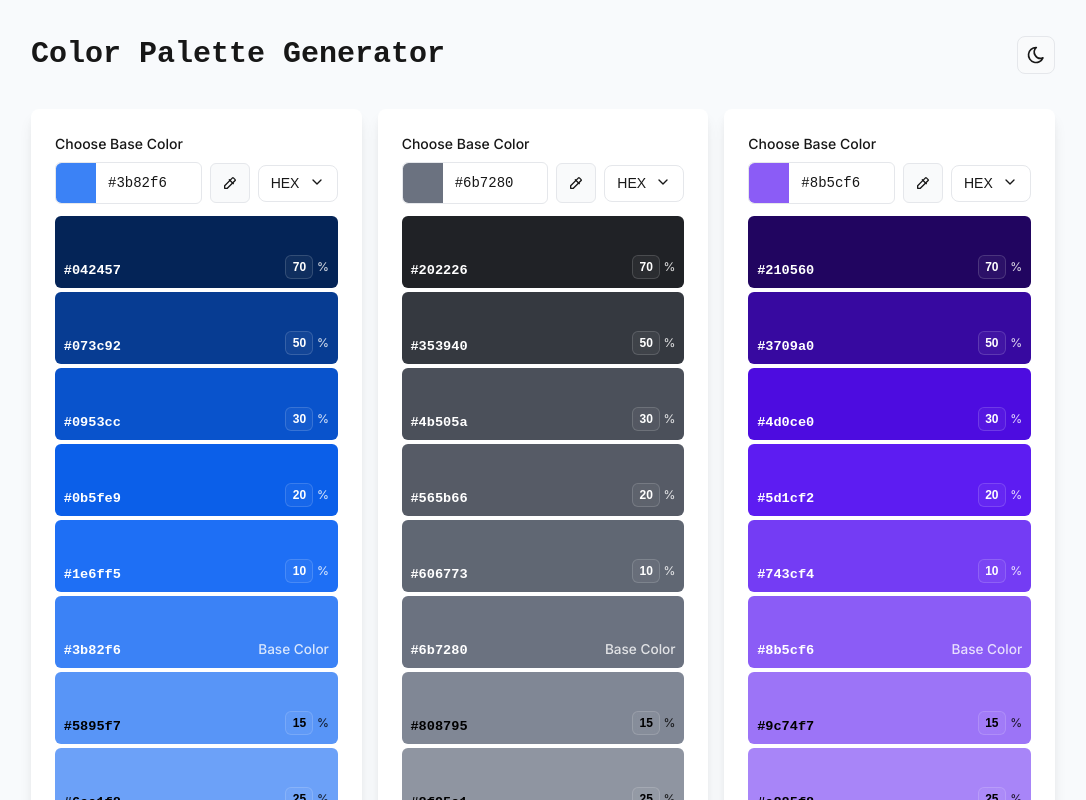
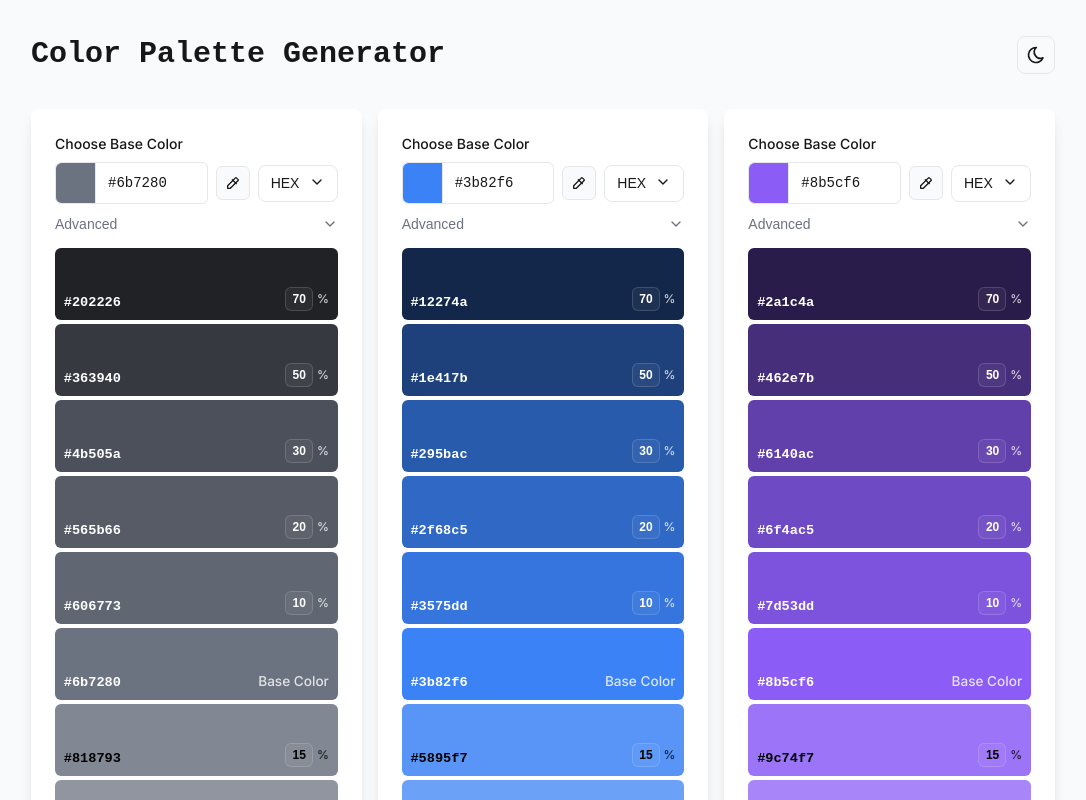
Before and after one commit to angiehemans/color-palette-generator, a Next.js app: page / in a window 1280 px wide. Shown: the top 800 px of the page, without its empty margins (97-1183 px from the left). Built offline with nearby package versions, Linux system fonts and the light colour scheme.

Commit message:
added in advanced controls for yellow-orange colors

```diff
--- a/package.json
+++ b/package.json
@@ -9,6 +9,7 @@
     "lint": "eslint"
   },
   "dependencies": {
+    "@radix-ui/react-collapsible": "^1.1.12",
     "@radix-ui/react-select": "^2.2.6",
     "@tabler/icons-react": "^3.34.1",
     "next": "15.5.2",
--- a/src/app/components/ColorPaletteGenerator.tsx
+++ b/src/app/components/ColorPaletteGenerator.tsx
@@ -1,12 +1,15 @@
 'use client';
 
 import { useState, useEffect } from 'react';
-import { HexColorPicker } from 'react-colorful';
 import { IconColorPicker, IconCopy, IconChevronDown } from '@tabler/icons-react';
 import * as Select from '@radix-ui/react-select';
+import * as Collapsible from '@radix-ui/react-collapsible';
+import ColorPickerInput from './ColorPickerInput';
 
 interface ColorPaletteGeneratorProps {
   defaultColor: string;
+  lightColor?: string;
+  darkColor?: string;
 }
 
 function hexToHsl(hex: string): [number, number, number] {
@@ -137,17 +140,43 @@ function parseColorInput(input: string): string {
   return input;
 }
 
-function generatePalette(baseColor: string, shadePercentages: number[], tintPercentages: number[]) {
-  const [h, s, l] = hexToHsl(baseColor);
+function hexToRgbValues(hex: string): [number, number, number] {
+  const r = parseInt(hex.substr(1, 2), 16);
+  const g = parseInt(hex.substr(3, 2), 16);
+  const b = parseInt(hex.substr(5, 2), 16);
+  return [r, g, b];
+}
 
+function rgbValuesToHex(r: number, g: number, b: number): string {
+  const toHex = (c: number) => {
+    const hex = Math.round(Math.max(0, Math.min(255, c))).toString(16);
+    return hex.length === 1 ? '0' + hex : hex;
+  };
+  return `#${toHex(r)}${toHex(g)}${toHex(b)}`;
+}
+
+function mixColors(color1: string, color2: string, ratio: number): string {
+  const [r1, g1, b1] = hexToRgbValues(color1);
+  const [r2, g2, b2] = hexToRgbValues(color2);
+
+  const r = r1 + (r2 - r1) * ratio;
+  const g = g1 + (g2 - g1) * ratio;
+  const b = b1 + (b2 - b1) * ratio;
+
+  return rgbValuesToHex(r, g, b);
+}
+
+function generatePalette(baseColor: string, shadePercentages: number[], tintPercentages: number[], lightColor: string = '#ffffff', darkColor: string = '#000000') {
   const shades = shadePercentages.map(percent => {
-    const newL = Math.max(0, l - (l * percent / 100));
-    return { percent, hex: hslToHex(h, s, newL), type: 'shade' };
+    const ratio = percent / 100;
+    const hex = mixColors(baseColor, darkColor, ratio);
+    return { percent, hex, type: 'shade' };
   });
 
   const tints = tintPercentages.map(percent => {
-    const newL = Math.min(100, l + ((100 - l) * percent / 100));
-    return { percent, hex: hslToHex(h, s, newL), type: 'tint' };
+    const ratio = percent / 100;
+    const hex = mixColors(baseColor, lightColor, ratio);
+    return { percent, hex, type: 'tint' };
   });
 
   return { base: baseColor, shades, tints };
@@ -166,15 +195,17 @@ function getTextColor(hexColor: string): string {
   return luminance > 0.5 ? '#000000' : '#ffffff';
 }
 
-export default function ColorPaletteGenerator({ defaultColor }: ColorPaletteGeneratorProps) {
+export default function ColorPaletteGenerator({ defaultColor, lightColor: initialLightColor, darkColor: initialDarkColor }: ColorPaletteGeneratorProps) {
   const [baseColor, setBaseColor] = useState(defaultColor);
   const [colorFormat, setColorFormat] = useState<'hex' | 'rgb' | 'hsl'>('hex');
   const [showToast, setShowToast] = useState(false);
-  const [showColorPicker, setShowColorPicker] = useState(false);
   const [shadePercentages, setShadePercentages] = useState([10, 20, 30, 50, 70]);
   const [tintPercentages, setTintPercentages] = useState([15, 25, 35, 50, 65, 75, 85, 92, 96, 98]);
   const [isMobile, setIsMobile] = useState(false);
-  const palette = generatePalette(baseColor, shadePercentages, tintPercentages);
+  const [showAdvanced, setShowAdvanced] = useState(false);
+  const [lightColor, setLightColor] = useState(initialLightColor || '#ffffff');
+  const [darkColor, setDarkColor] = useState(initialDarkColor || '#000000');
+  const palette = generatePalette(baseColor, shadePercentages, tintPercentages, lightColor, darkColor);
 
   const handleEyeDropper = async () => {
     if ('EyeDropper' in window) {
@@ -258,17 +289,6 @@ export default function ColorPaletteGenerator({ defaultColor }: ColorPaletteGene
     return () => mediaQuery.removeListener(checkMobileDevice);
   }, []);
 
-  // Close color picker when clicking outside
-  useEffect(() => {
-    const handleClickOutside = (event: MouseEvent) => {
-      if (showColorPicker && !(event.target as Element).closest('.color-picker-button')) {
-        setShowColorPicker(false);
-      }
-    };
-
-    document.addEventListener('mousedown', handleClickOutside);
-    return () => document.removeEventListener('mousedown', handleClickOutside);
-  }, [showColorPicker]);
 
   // Get all hex values sorted from dark to light
   const allColors = [
@@ -281,28 +301,11 @@ export default function ColorPaletteGenerator({ defaultColor }: ColorPaletteGene
     <div className="card">
       <label className="label">Choose Base Color</label>
       <div className="color-input-section">
-        <div className="color-picker-input-group">
-          <div className="color-picker-button" style={{ backgroundColor: baseColor }} onClick={() => setShowColorPicker(!showColorPicker)}>
-            {showColorPicker && (
-              <div className="color-picker-popover">
-                <HexColorPicker
-                  color={baseColor}
-                  onChange={setBaseColor}
-                />
-              </div>
-            )}
-          </div>
-          <input
-            type="text"
-            value={formatColor(baseColor, colorFormat)}
-            onChange={(e) => {
-              const parsedColor = parseColorInput(e.target.value);
-              setBaseColor(parsedColor);
-            }}
-            className="input"
-            placeholder={colorFormat === 'hex' ? '#000000' : colorFormat === 'rgb' ? 'rgb(0, 0, 0)' : 'hsl(0, 0%, 0%)'}
-          />
-        </div>
+        <ColorPickerInput
+          color={baseColor}
+          onChange={setBaseColor}
+          colorFormat={colorFormat}
+        />
         {!isMobile && (
           <button
             onClick={handleEyeDropper}
@@ -335,6 +338,48 @@ export default function ColorPaletteGenerator({ defaultColor }: ColorPaletteGene
             </Select.Content>
           </Select.Portal>
         </Select.Root>
+      </div>
+
+      <div className="advanced-section">
+        <Collapsible.Root open={showAdvanced} onOpenChange={setShowAdvanced}>
+          <Collapsible.Trigger asChild>
+            <button
+              className="accordion-trigger"
+              title="Toggle advanced options"
+            >
+              <span>Advanced</span>
+              <IconChevronDown
+                size={16}
+                style={{
+                  transform: showAdvanced ? 'rotate(180deg)' : 'rotate(0deg)',
+                  transition: 'transform 0.2s ease'
+                }}
+              />
+            </button>
+          </Collapsible.Trigger>
+
+          <Collapsible.Content className="collapsible-content">
+            <div className="advanced-controls">
+              <div className="advanced-control-group">
+                <label className="label">Light Mix Color</label>
+                <ColorPickerInput
+                  color={lightColor}
+                  onChange={setLightColor}
+                  colorFormat={colorFormat}
+                />
+              </div>
+
+              <div className="advanced-control-group">
+                <label className="label">Dark Mix Color</label>
+                <ColorPickerInput
+                  color={darkColor}
+                  onChange={setDarkColor}
+                  colorFormat={colorFormat}
+                />
+              </div>
+            </div>
+          </Collapsible.Content>
+        </Collapsible.Root>
       </div>
       <div className="space-y-2">
         {allColors.map((color, index) => {
--- /dev/null
+++ b/src/app/components/ColorPickerInput.tsx
@@ -0,0 +1,190 @@
+'use client';
+
+import { useState, useEffect } from 'react';
+import { HexColorPicker } from 'react-colorful';
+
+interface ColorPickerInputProps {
+  color: string;
+  onChange: (color: string) => void;
+  colorFormat: 'hex' | 'rgb' | 'hsl';
+  placeholder?: string;
+  className?: string;
+}
+
+function hexToRgb(hex: string): string {
+  const r = parseInt(hex.substr(1, 2), 16);
+  const g = parseInt(hex.substr(3, 2), 16);
+  const b = parseInt(hex.substr(5, 2), 16);
+  return `rgb(${r}, ${g}, ${b})`;
+}
+
+function hexToHsl(hex: string): [number, number, number] {
+  const r = parseInt(hex.substr(1, 2), 16) / 255;
+  const g = parseInt(hex.substr(3, 2), 16) / 255;
+  const b = parseInt(hex.substr(5, 2), 16) / 255;
+
+  const max = Math.max(r, g, b);
+  const min = Math.min(r, g, b);
+  let h = 0, s = 0;
+  const l = (max + min) / 2;
+
+  if (max === min) {
+    h = s = 0;
+  } else {
+    const d = max - min;
+    s = l > 0.5 ? d / (2 - max - min) : d / (max + min);
+    switch (max) {
+      case r: h = (g - b) / d + (g < b ? 6 : 0); break;
+      case g: h = (b - r) / d + 2; break;
+      case b: h = (r - g) / d + 4; break;
+    }
+    h /= 6;
+  }
+
+  return [h * 360, s * 100, l * 100];
+}
+
+function hexToHslString(hex: string): string {
+  const [h, s, l] = hexToHsl(hex);
+  return `hsl(${Math.round(h)}, ${Math.round(s)}%, ${Math.round(l)}%)`;
+}
+
+function formatColor(hex: string, format: 'hex' | 'rgb' | 'hsl'): string {
+  switch (format) {
+    case 'hex':
+      return hex;
+    case 'rgb':
+      return hexToRgb(hex);
+    case 'hsl':
+      return hexToHslString(hex);
+    default:
+      return hex;
+  }
+}
+
+function rgbToHex(rgb: string): string {
+  const match = rgb.match(/rgb\((\d+),\s*(\d+),\s*(\d+)\)/);
+  if (!match) return '#000000';
+
+  const [, r, g, b] = match;
+  const toHex = (n: string) => {
+    const hex = parseInt(n).toString(16);
+    return hex.length === 1 ? '0' + hex : hex;
+  };
+
+  return `#${toHex(r)}${toHex(g)}${toHex(b)}`;
+}
+
+function hslToHex(h: number, s: number, l: number): string {
+  h /= 360;
+  s /= 100;
+  l /= 100;
+
+  const hue2rgb = (p: number, q: number, t: number) => {
+    if (t < 0) t += 1;
+    if (t > 1) t -= 1;
+    if (t < 1/6) return p + (q - p) * 6 * t;
+    if (t < 1/2) return q;
+    if (t < 2/3) return p + (q - p) * (2/3 - t) * 6;
+    return p;
+  };
+
+  let r, g, b;
+
+  if (s === 0) {
+    r = g = b = l;
+  } else {
+    const q = l < 0.5 ? l * (1 + s) : l + s - l * s;
+    const p = 2 * l - q;
+    r = hue2rgb(p, q, h + 1/3);
+    g = hue2rgb(p, q, h);
+    b = hue2rgb(p, q, h - 1/3);
+  }
+
+  const toHex = (c: number) => {
+    const hex = Math.round(c * 255).toString(16);
+    return hex.length === 1 ? '0' + hex : hex;
+  };
+
+  return `#${toHex(r)}${toHex(g)}${toHex(b)}`;
+}
+
+function hslStringToHex(hsl: string): string {
+  const match = hsl.match(/hsl\((\d+),\s*(\d+)%,\s*(\d+)%\)/);
+  if (!match) return '#000000';
+
+  const [, h, s, l] = match;
+  return hslToHex(parseInt(h), parseInt(s), parseInt(l));
+}
+
+function parseColorInput(input: string): string {
+  const trimmed = input.trim().toLowerCase();
+
+  if (trimmed.match(/^#[0-9a-f]{6}$/)) {
+    return trimmed;
+  }
+
+  if (trimmed.match(/^rgb\(\s*\d+\s*,\s*\d+\s*,\s*\d+\s*\)$/)) {
+    return rgbToHex(trimmed);
+  }
+
+  if (trimmed.match(/^hsl\(\s*\d+\s*,\s*\d+%\s*,\s*\d+%\s*\)$/)) {
+    return hslStringToHex(trimmed);
+  }
+
+  return input;
+}
+
+export default function ColorPickerInput({
+  color,
+  onChange,
+  colorFormat,
+  placeholder,
+  className = ''
+}: ColorPickerInputProps) {
+  const [showColorPicker, setShowColorPicker] = useState(false);
+
+  const defaultPlaceholder = colorFormat === 'hex' ? '#000000' :
+                           colorFormat === 'rgb' ? 'rgb(0, 0, 0)' :
+                           'hsl(0, 0%, 0%)';
+
+  useEffect(() => {
+    const handleClickOutside = (event: MouseEvent) => {
+      if (showColorPicker && !(event.target as Element).closest('.color-picker-button')) {
+        setShowColorPicker(false);
+      }
+    };
+
+    document.addEventListener('mousedown', handleClickOutside);
+    return () => document.removeEventListener('mousedown', handleClickOutside);
+  }, [showColorPicker]);
+
+  return (
+    <div className={`color-picker-input-group ${className}`}>
+      <div
+        className="color-picker-button"
+        style={{ backgroundColor: color }}
+        onClick={() => setShowColorPicker(!showColorPicker)}
+      >
+        {showColorPicker && (
+          <div className="color-picker-popover">
+            <HexColorPicker
+              color={color}
+              onChange={onChange}
+            />
+          </div>
+        )}
+      </div>
+      <input
+        type="text"
+        value={formatColor(color, colorFormat)}
+        onChange={(e) => {
+          const parsedColor = parseColorInput(e.target.value);
+          onChange(parsedColor);
+        }}
+        className="input"
+        placeholder={placeholder || defaultPlaceholder}
+      />
+    </div>
+  );
+}
--- a/src/app/globals.css
+++ b/src/app/globals.css
@@ -157,8 +157,6 @@ body {
   display: inline-flex;
   align-items: center;
   justify-content: center;
-  width: 2.5rem;
-  height: 2.5rem;
   flex-shrink: 0;
 }
 
@@ -265,6 +263,7 @@ body {
   cursor: pointer;
   position: relative;
   flex-shrink: 0;
+  border-right: 1px solid var(--border-color);
 }
 
 .color-picker-button:hover {
@@ -585,3 +584,70 @@ body {
 .footer a:hover {
   text-decoration: underline;
 }
+
+.advanced-section {
+  padding-bottom: 1rem;
+}
+
+.accordion-trigger {
+  width: 100%;
+  display: flex;
+  justify-content: space-between;
+  align-items: center;
+  /* padding: 0.75rem 0; */
+  background: none;
+  border: none;
+  color: var(--text-muted);
+  font-size: 0.875rem;
+  font-weight: 500;
+  cursor: pointer;
+  transition: all 0.2s ease;
+}
+
+.accordion-trigger:hover {
+  color: #3b82f6;
+}
+
+.collapsible-content {
+  overflow: hidden;
+
+}
+
+.collapsible-content[data-state="open"] {
+  animation: slideDown 300ms cubic-bezier(0.87, 0, 0.13, 1);
+}
+
+.collapsible-content[data-state="closed"] {
+  animation: slideUp 300ms cubic-bezier(0.87, 0, 0.13, 1);
+}
+
+.advanced-controls {
+  display: flex;
+  flex-direction: column;
+  gap: 1rem;
+  padding-top: 1rem;
+}
+
+.advanced-control-group {
+  display: flex;
+  flex-direction: column;
+  gap: 0.5rem;
+}
+
+@keyframes slideDown {
+  from {
+    height: 0;
+  }
+  to {
+    height: var(--radix-collapsible-content-height);
+  }
+}
+
+@keyframes slideUp {
+  from {
+    height: var(--radix-collapsible-content-height);
+  }
+  to {
+    height: 0;
+  }
+}
--- a/src/app/page.tsx
+++ b/src/app/page.tsx
@@ -7,13 +7,16 @@ import { IconPlus, IconSun, IconMoon } from '@tabler/icons-react';
 interface Palette {
   id: string;
   defaultColor: string;
+  lightColor?: string;
+  darkColor?: string;
 }
 
 export default function Home() {
   const [palettes, setPalettes] = useState<Palette[]>([
-    { id: '1', defaultColor: '#3b82f6' },
-    { id: '2', defaultColor: '#6b7280' },
-    { id: '3', defaultColor: '#8b5cf6' }
+    { id: '1', defaultColor: '#6b7280' },
+    { id: '2', defaultColor: '#3b82f6' },
+    { id: '3', defaultColor: '#8b5cf6' },
+    { id: '4', defaultColor: '#fff500', darkColor: '#f79508' }
   ]);
   const [darkMode, setDarkMode] = useState(false);
 
@@ -68,6 +71,8 @@ export default function Home() {
             <ColorPaletteGenerator
               key={palette.id}
               defaultColor={palette.defaultColor}
+              lightColor={palette.lightColor}
+              darkColor={palette.darkColor}
             />
           ))}
 
```
Also changed, not shown: 1 other file (tests, documents, lock files or other folders).
